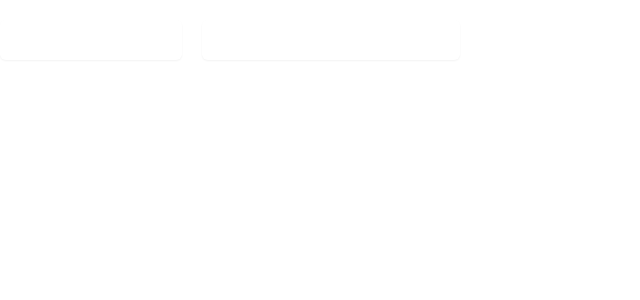
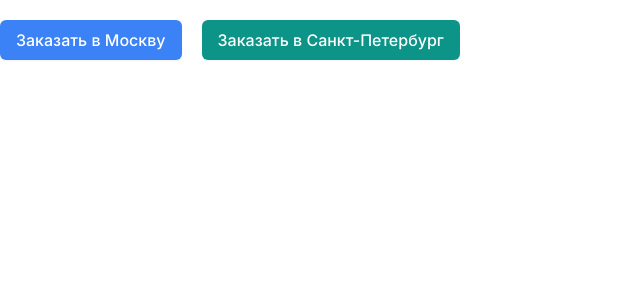
Before and after one commit to asokal/autodrive-test, a Vue app: page / in a window 1280 px wide. Shown: the top 300 px of the page, without its empty margins (0-640 px from the left). Built offline with nearby package versions, Linux system fonts and the light colour scheme.

Commit message:
dynamic colors fix

```diff
--- a/src/App.vue
+++ b/src/App.vue
@@ -11,7 +11,7 @@
 		/>
 		<base-button
 			label="Заказать в Санкт-Петербург"
-			color="teal-600"
+			color="teal"
 			@click="modalVisible = true"
 		/>
 
--- a/src/components/BaseButton.vue
+++ b/src/components/BaseButton.vue
@@ -18,14 +18,22 @@
 
 			color: {
 				type: String,
-				default: 'blue-500',
+				default: 'blue',
 			},
 		},
 
 		computed: {
 			colorClass() {
-				const color = this.color;
-				return `bg-${color}`;
+				switch (this.color) {
+					case 'blue':
+						return 'bg-blue-500';
+					case 'teal':
+						return 'bg-teal-600';
+					case 'green':
+						return 'bg-green-600';
+					default:
+						return 'bg-blue-500';
+				}
 			},
 		},
 	};
```
